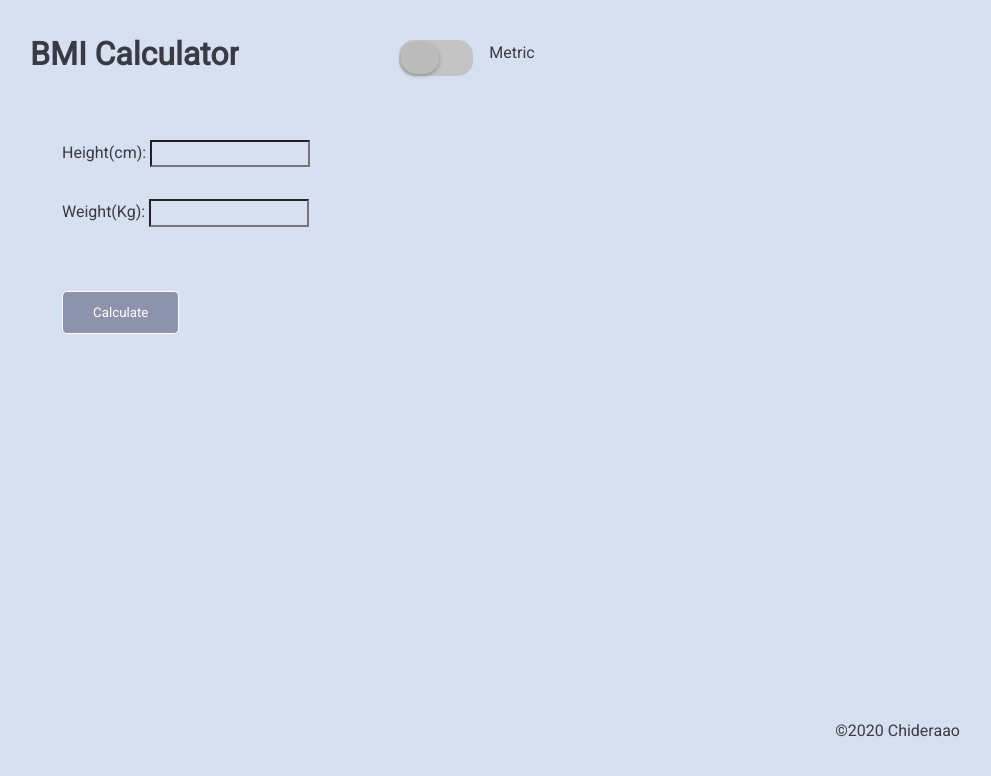
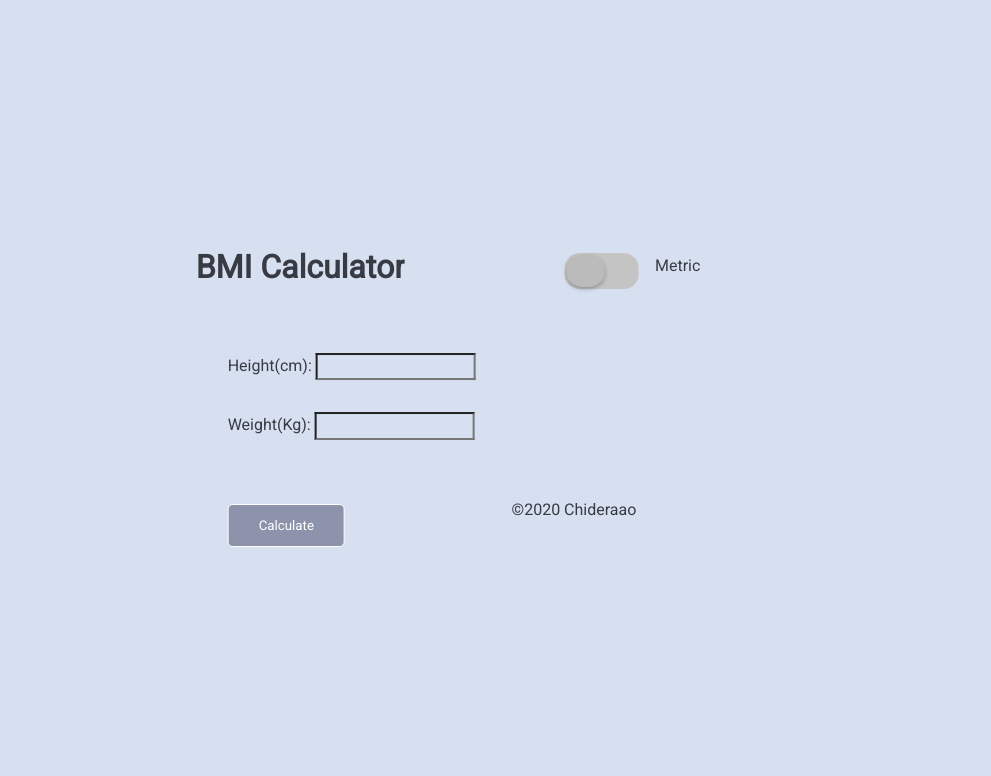
Before and after one commit to chideraao/bmi-calculator, a React (Create React App) app: page / in a window 1280 px wide. Shown: the top 776 px of the page, without its empty margins (192-1183 px from the left). Built offline with nearby package versions, Linux system fonts and the light colour scheme.

Commit message:
updated styling

```diff
--- a/src/App.css
+++ b/src/App.css
@@ -28,7 +28,11 @@ html {
 }
 
 .full {
-	margin: auto;
+	position: absolute;
+	top: 50%;
+	left: 50%;
+	margin-right: -50%;
+	transform: translate(-50%, -50%);
 }
 
 .flex {
```
